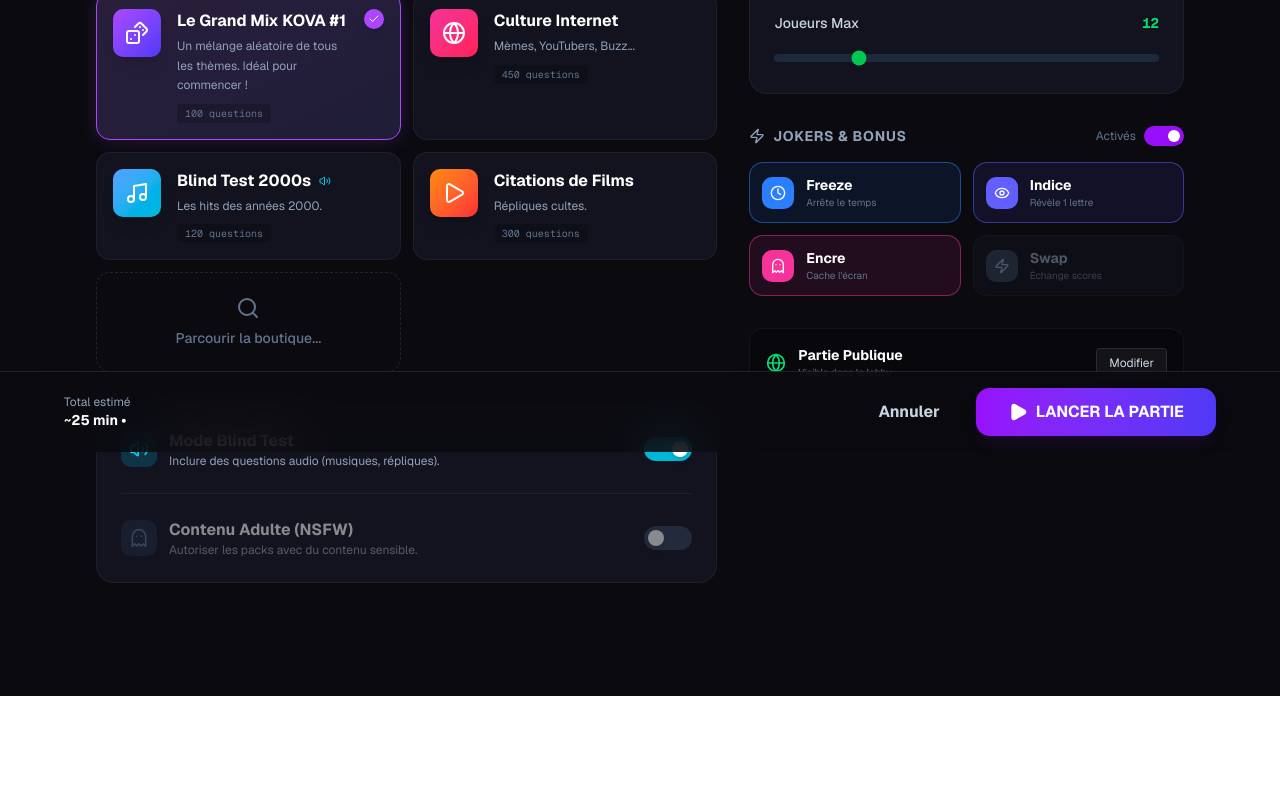
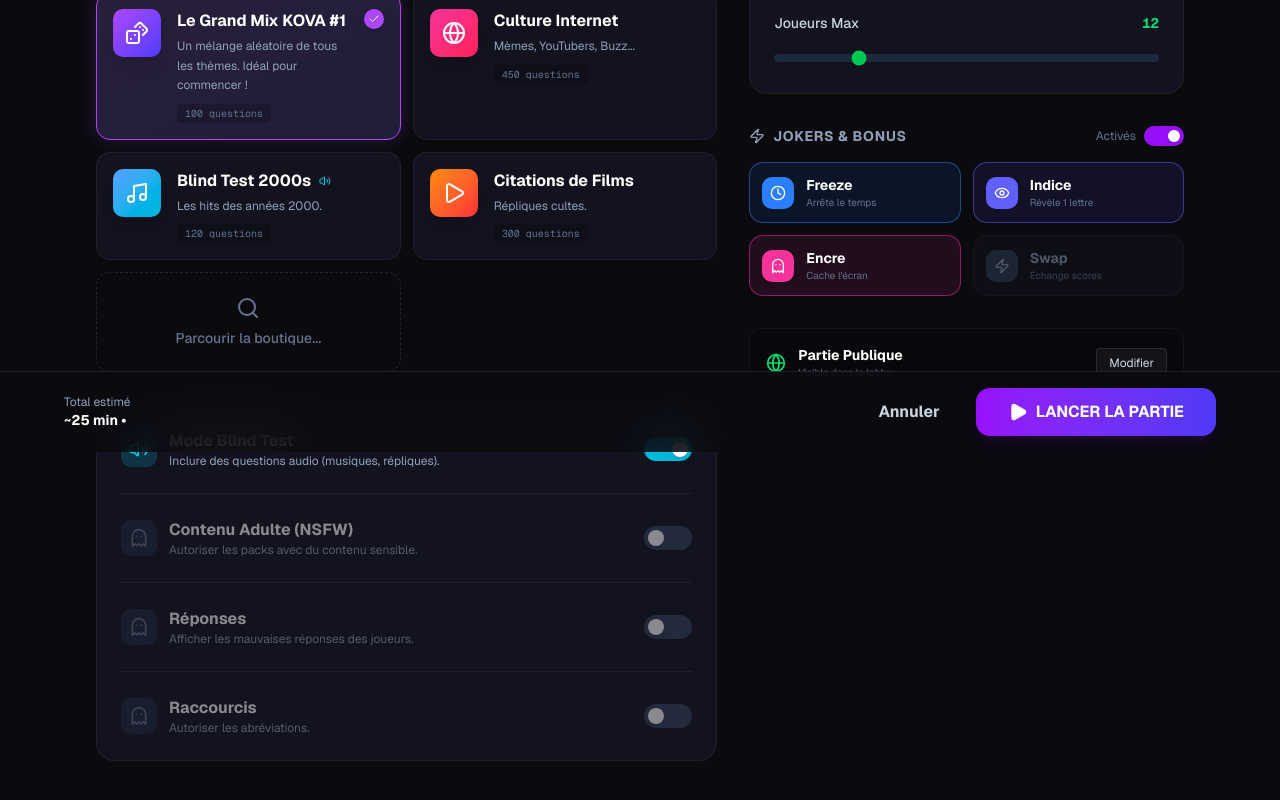
Before and after one commit to conseil-benjamin/KOVA, a Next.js app: page /createRoom in a window 1280 px wide. Shown: the part 348-1148 px from the top of the page. Before the commit the page ends 1044 px from the top, so only its background shows below. Built offline with nearby package versions, Linux system fonts and the light colour scheme.

Commit message:
feat: add 2 more available params when creating a room

```diff
--- a/components/createRoom/ContentOptionsSection.tsx
+++ b/components/createRoom/ContentOptionsSection.tsx
@@ -4,13 +4,19 @@ import { Volume2, Ghost } from 'lucide-react';
 interface ContentOptionsSectionProps {
     enableBlindTest: boolean;
     setEnableBlindTest: (val: boolean) => void;
+    enableShowWrongAnswers: boolean;
+    setEnableShowWrongAnswers: (val: boolean) => void;
     enableNSFW: boolean;
     setEnableNSFW: (val: boolean) => void;
+    enableAbbreviations: boolean;
+    setEnableAbbreviations: (val: boolean) => void;
 }
 
 const ContentOptionsSection: React.FC<ContentOptionsSectionProps> = ({
     enableBlindTest, setEnableBlindTest,
-    enableNSFW, setEnableNSFW
+    enableShowWrongAnswers, setEnableShowWrongAnswers,
+    enableNSFW, setEnableNSFW,
+    enableAbbreviations, setEnableAbbreviations
 }) => {
     return (
         <section className="bg-[#13131f] border border-white/5 rounded-2xl p-6 space-y-6">
@@ -51,6 +57,46 @@ const ContentOptionsSection: React.FC<ContentOptionsSectionProps> = ({
                     <div className={`w-4 h-4 bg-white rounded-full shadow-md transform transition-transform duration-200 ${enableNSFW ? 'translate-x-6' : 'translate-x-0'}`} />
                 </button>
             </div>
+
+            <div className="h-px bg-white/5"></div>
+
+            <div className="flex items-center justify-between opacity-50 hover:opacity-100 transition">
+                <div className="flex items-center gap-3">
+                    <div className={`p-2 rounded-lg ${enableShowWrongAnswers ? 'bg-red-500/20 text-red-400' : 'bg-slate-800 text-slate-500'}`}>
+                        <Ghost className="w-5 h-5" />
+                    </div>
+                    <div>
+                        <h3 className="font-bold text-white">Réponses</h3>
+                        <p className="text-xs text-slate-400">Afficher les mauvaises réponses des joueurs.</p>
+                    </div>
+                </div>
+                <button
+                    onClick={() => setEnableShowWrongAnswers(!enableShowWrongAnswers)}
+                    className={`w-12 h-6 rounded-full transition-colors duration-200 flex items-center p-1 ${enableShowWrongAnswers ? 'bg-red-500' : 'bg-slate-700'}`}
+                >
+                    <div className={`w-4 h-4 bg-white rounded-full shadow-md transform transition-transform duration-200 ${enableShowWrongAnswers ? 'translate-x-6' : 'translate-x-0'}`} />
+                </button>
+            </div>
+
+            <div className="h-px bg-white/5"></div>
+
+            <div className="flex items-center justify-between opacity-50 hover:opacity-100 transition">
+                <div className="flex items-center gap-3">
+                    <div className={`p-2 rounded-lg ${enableAbbreviations ? 'bg-red-500/20 text-red-400' : 'bg-slate-800 text-slate-500'}`}>
+                        <Ghost className="w-5 h-5" />
+                    </div>
+                    <div>
+                        <h3 className="font-bold text-white">Raccourcis</h3>
+                        <p className="text-xs text-slate-400">Autoriser les abréviations.</p>
+                    </div>
+                </div>
+                <button
+                    onClick={() => setEnableAbbreviations(!enableAbbreviations)}
+                    className={`w-12 h-6 rounded-full transition-colors duration-200 flex items-center p-1 ${enableAbbreviations ? 'bg-red-500' : 'bg-slate-700'}`}
+                >
+                    <div className={`w-4 h-4 bg-white rounded-full shadow-md transform transition-transform duration-200 ${enableAbbreviations ? 'translate-x-6' : 'translate-x-0'}`} />
+                </button>
+            </div>
         </section>
     );
 };
--- a/components/createRoom/CreateRoomView.tsx
+++ b/components/createRoom/CreateRoomView.tsx
@@ -33,6 +33,8 @@ const CreateRoomView = () => {
     // Options de contenu
     const [enableBlindTest, setEnableBlindTest] = useState(true); // Son activé ?
     const [enableNSFW, setEnableNSFW] = useState(false); // Contenu adulte ?
+    const [enableAbbreviations, setEnableAbbreviations] = useState(false); // Raccourcis ?
+    const [enableShowWrongAnswers, setEnableShowWrongAnswers] = useState(false); // Afficher les réponses ?
 
     // Jokers / Items
     const [itemsEnabled, setItemsEnabled] = useState(true);
@@ -110,6 +112,8 @@ const CreateRoomView = () => {
                     <ContentOptionsSection
                         enableBlindTest={enableBlindTest} setEnableBlindTest={setEnableBlindTest}
                         enableNSFW={enableNSFW} setEnableNSFW={setEnableNSFW}
+                        enableAbbreviations={enableAbbreviations} setEnableAbbreviations={setEnableAbbreviations}
+                        enableShowWrongAnswers={enableShowWrongAnswers} setEnableShowWrongAnswers={setEnableShowWrongAnswers}
                     />
 
                 </div>
```
